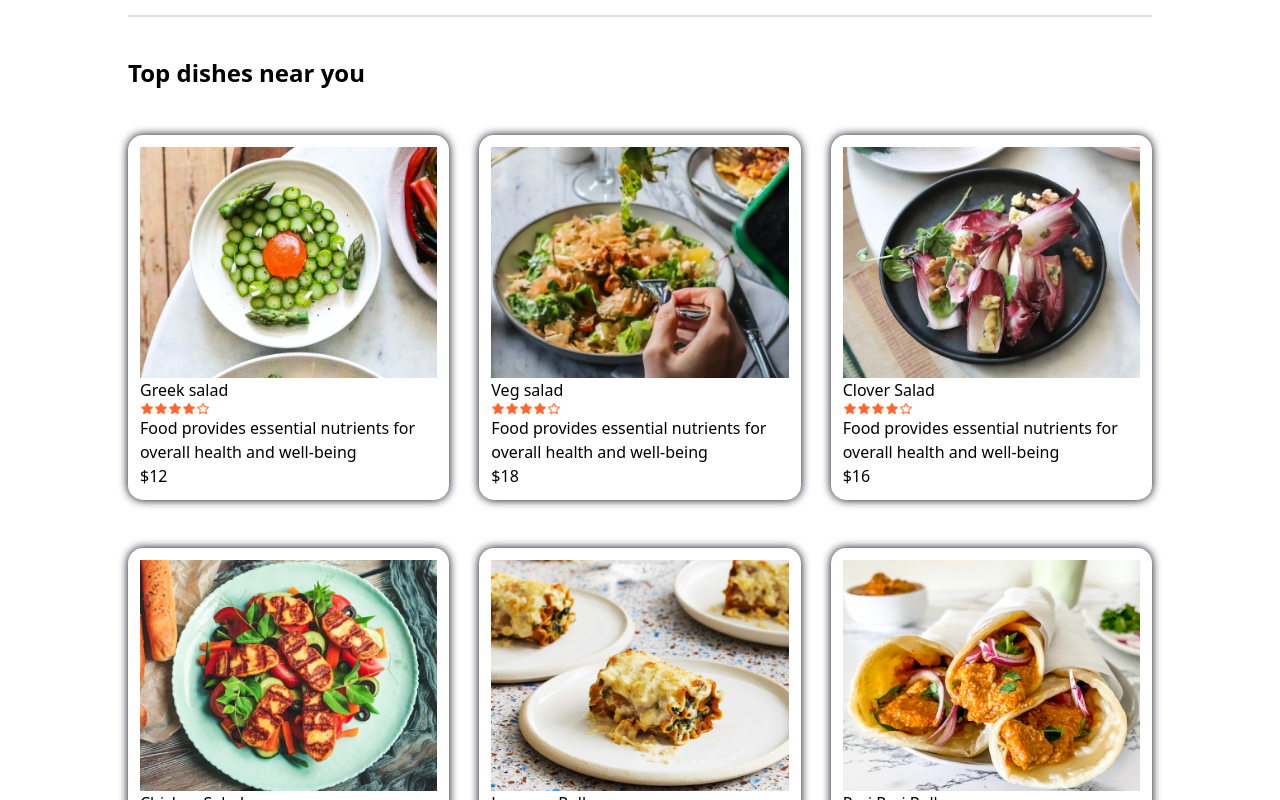
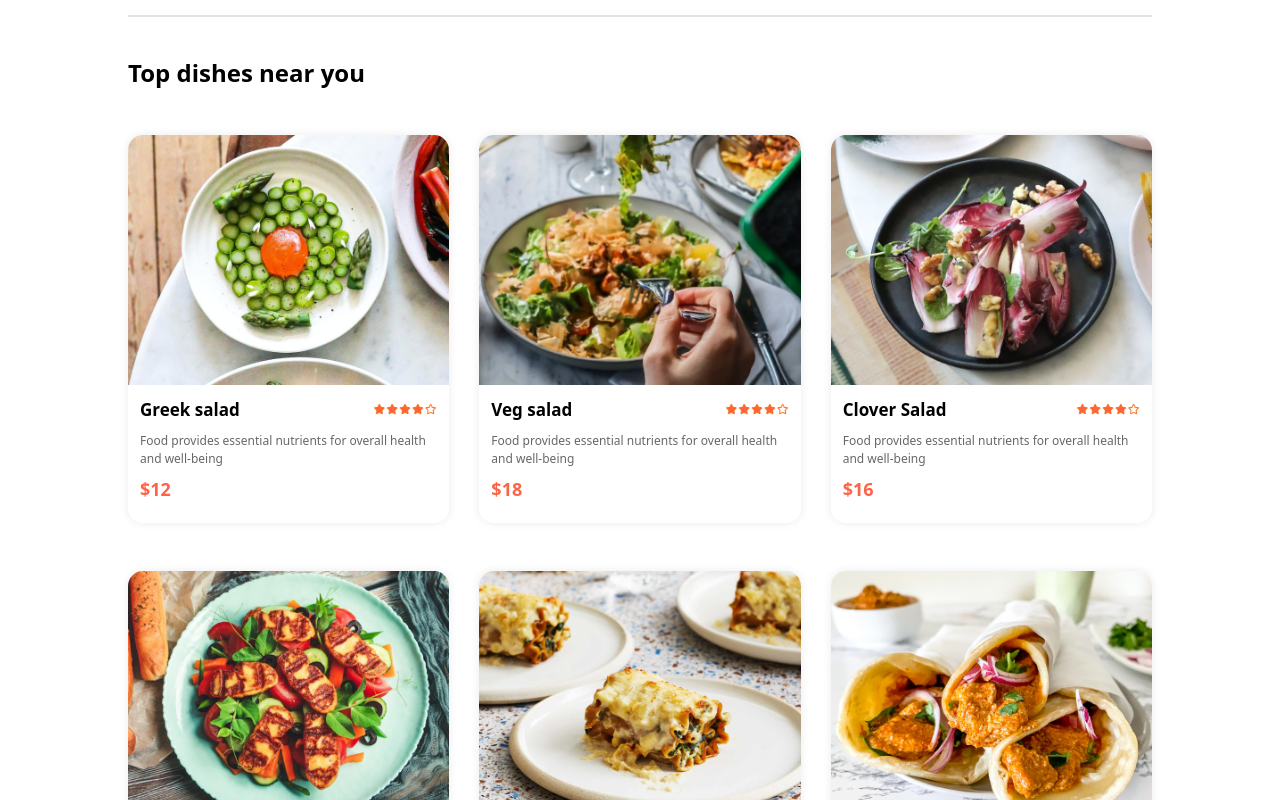
Before and after one commit to Winfredo/Food-Delivery-App, a Next.js app: page / in a window 1280 px wide. Shown: the part 860-1660 px from the top of the page. Built offline with nearby package versions, Linux system fonts and the light colour scheme.

Commit message:
finish up the component.

```diff
--- a/components/FoodItem.tsx
+++ b/components/FoodItem.tsx
@@ -4,15 +4,18 @@ import { FoodType } from '@/types/type'
 import Image from 'next/image'
 const FoodItem = ({_id,name,image,price,description,category}: FoodType) => {
   return (
-    <div className='w-full m-auto rounded-[15px] shadow-[0px_0px_10px_#000015] animation-fadeIn  hover:shadow-[0px_0px_20px_#000015] cursor-pointer p-3'>
-      <div className=''>
-        <img src={image} alt={name} />
+    <div className='w-full m-auto rounded-[15px] shadow-[0px_0px_10px_#00000015] animation-fadeIn cursor-pointer'>
+      <div>
+        <img className='w-full rounded-t-[15px]' src={image} alt={name} />
       </div>
-      <div>
-      <h3>{name}</h3>
-      <Image src="/assets/rating_starts.png" alt="rating" width={70} height={70} />
-      <p>{description}</p>
-      <div className='food-item-price'>${price}</div>
+      <div className='p-3'>
+        <div className='flex justify-between items-center mb-2.5'>
+      <h3 className='font-bold text-[17px]'>{name}</h3>
+      <Image className='w-16' src="/assets/rating_starts.png" alt="rating" width={70} height={70} />
+
+        </div>
+      <p className='text-[12px] text-[#676767]'>{description}</p>
+      <div className='text-[18px] my-2 font-semibold text-[#FF6347]'>${price}</div>
       <p>{category}</p>
 
       </div>
```
